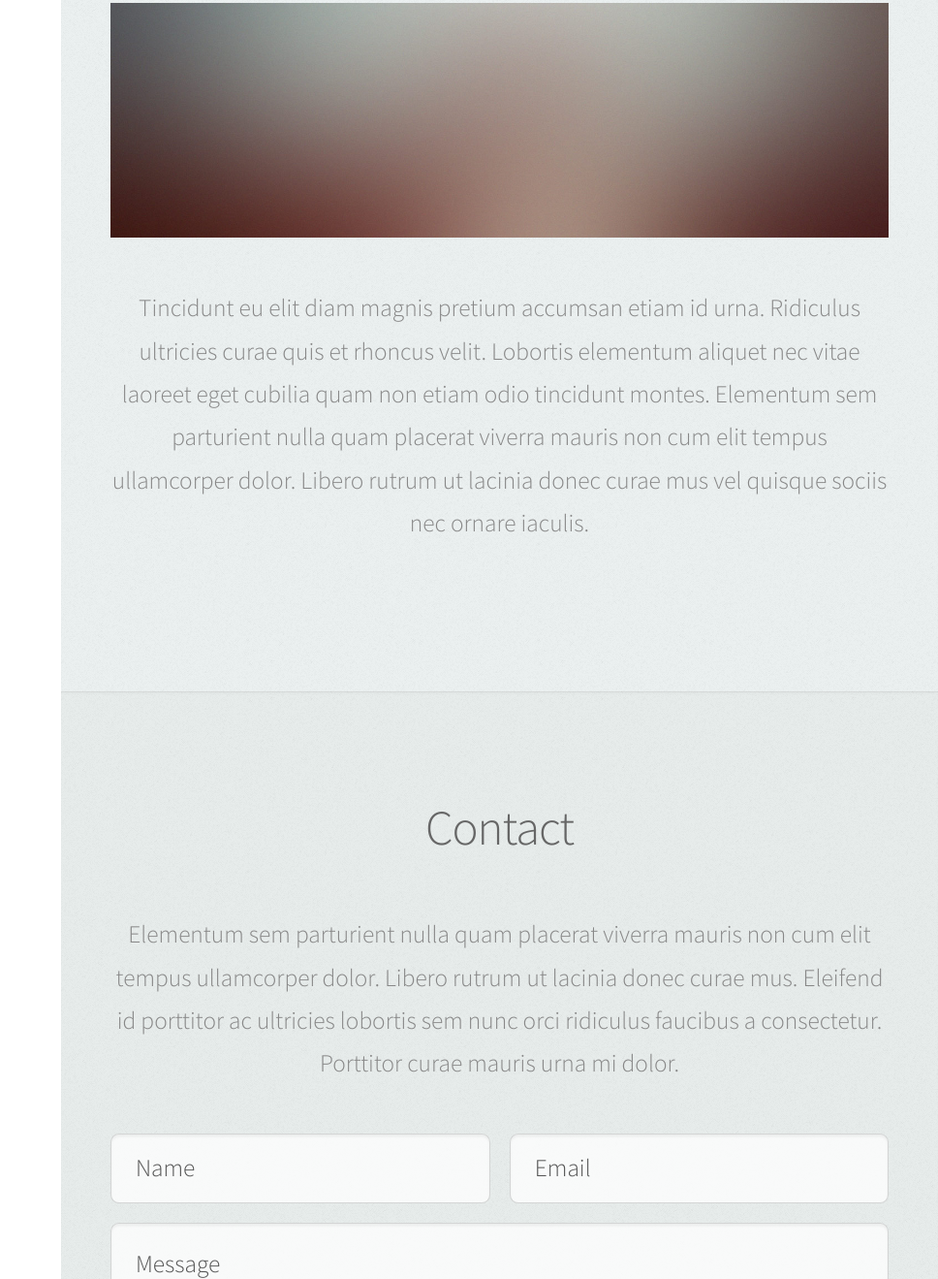
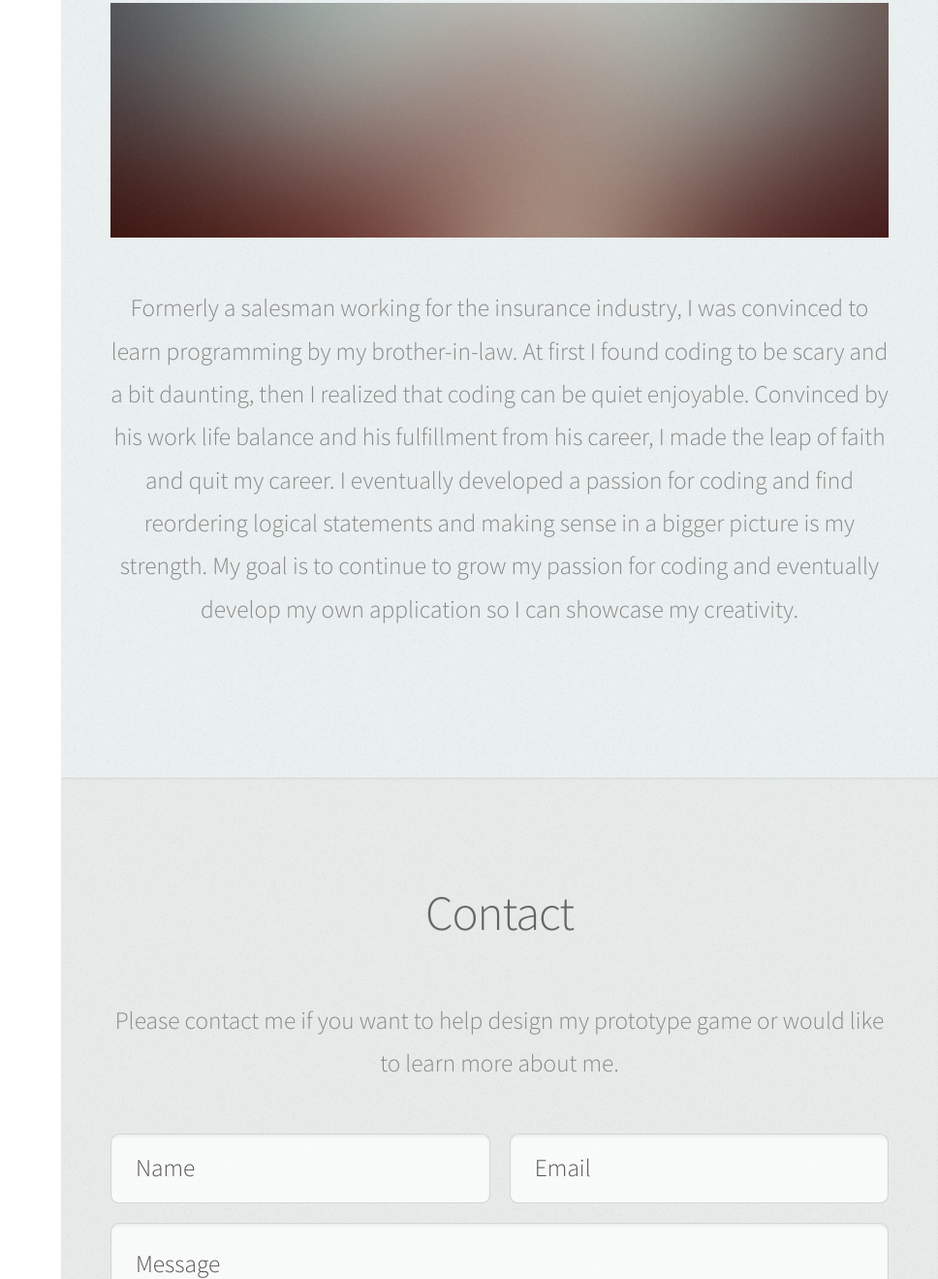
Before and after one commit to Timinis/portfolio, a plain HTML site: page index.html in a window 1280 px wide. Shown: the part 2102-3421 px from the top of the page at 97% size, without its empty margins (312-1280 px from the left). Drawn offline with Linux system fonts and the light colour scheme.

Commit message:
temporary template

```diff
--- a/index.html
+++ b/index.html
@@ -150,12 +150,12 @@
 
 				<a href="#" class="image featured"><img src="images/pic08.jpg" alt="" /></a>
 
-				<p>Tincidunt eu elit diam magnis pretium accumsan etiam id urna. Ridiculus
-					ultricies curae quis et rhoncus velit. Lobortis elementum aliquet nec vitae
-					laoreet eget cubilia quam non etiam odio tincidunt montes. Elementum sem
-					parturient nulla quam placerat viverra mauris non cum elit tempus ullamcorper
-					dolor. Libero rutrum ut lacinia donec curae mus vel quisque sociis nec
-					ornare iaculis.</p>
+				<p>Formerly a salesman working for the insurance industry, I was convinced to learn programming by my
+					brother-in-law. At first I found coding to be scary and a bit daunting, then I realized that coding can be quiet
+					enjoyable. Convinced by his work life balance and his fulfillment from his career, I made the leap of faith and
+					quit my career. I eventually developed a passion for coding and find reordering logical statements and making
+					sense in a bigger picture is my strength. My goal is to continue to grow my passion for coding and eventually
+					develop my own application so I can showcase my creativity.</p>
 
 			</div>
 		</section>
@@ -168,10 +168,7 @@
 					<h2>Contact</h2>
 				</header>
 
-				<p>Elementum sem parturient nulla quam placerat viverra
-					mauris non cum elit tempus ullamcorper dolor. Libero rutrum ut lacinia
-					donec curae mus. Eleifend id porttitor ac ultricies lobortis sem nunc
-					orci ridiculus faucibus a consectetur. Porttitor curae mauris urna mi dolor.</p>
+				<p>Please contact me if you want to help design my prototype game or would like to learn more about me.</p>
 
 				<form method="post" action="#">
 					<div class="row">
```
